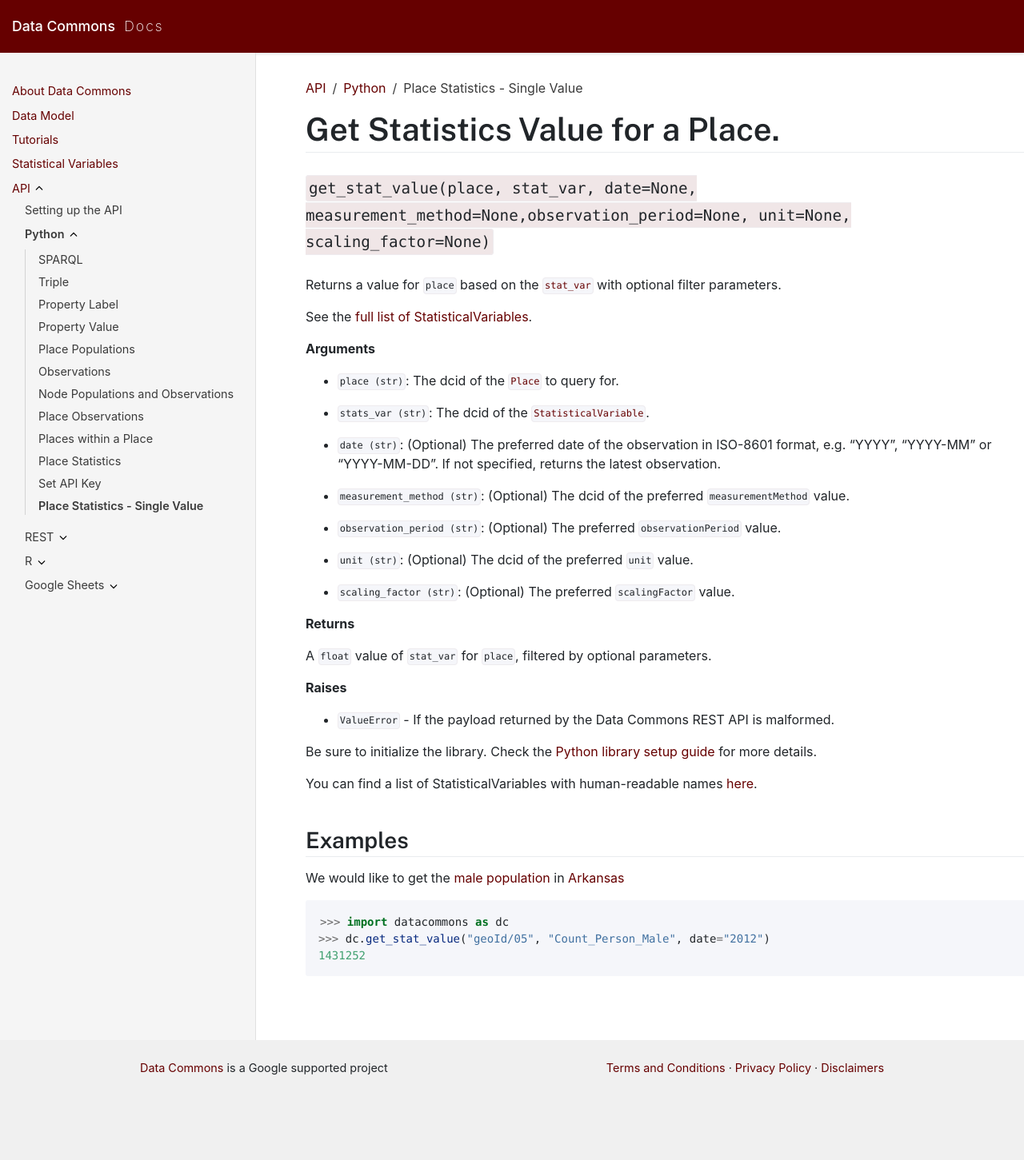
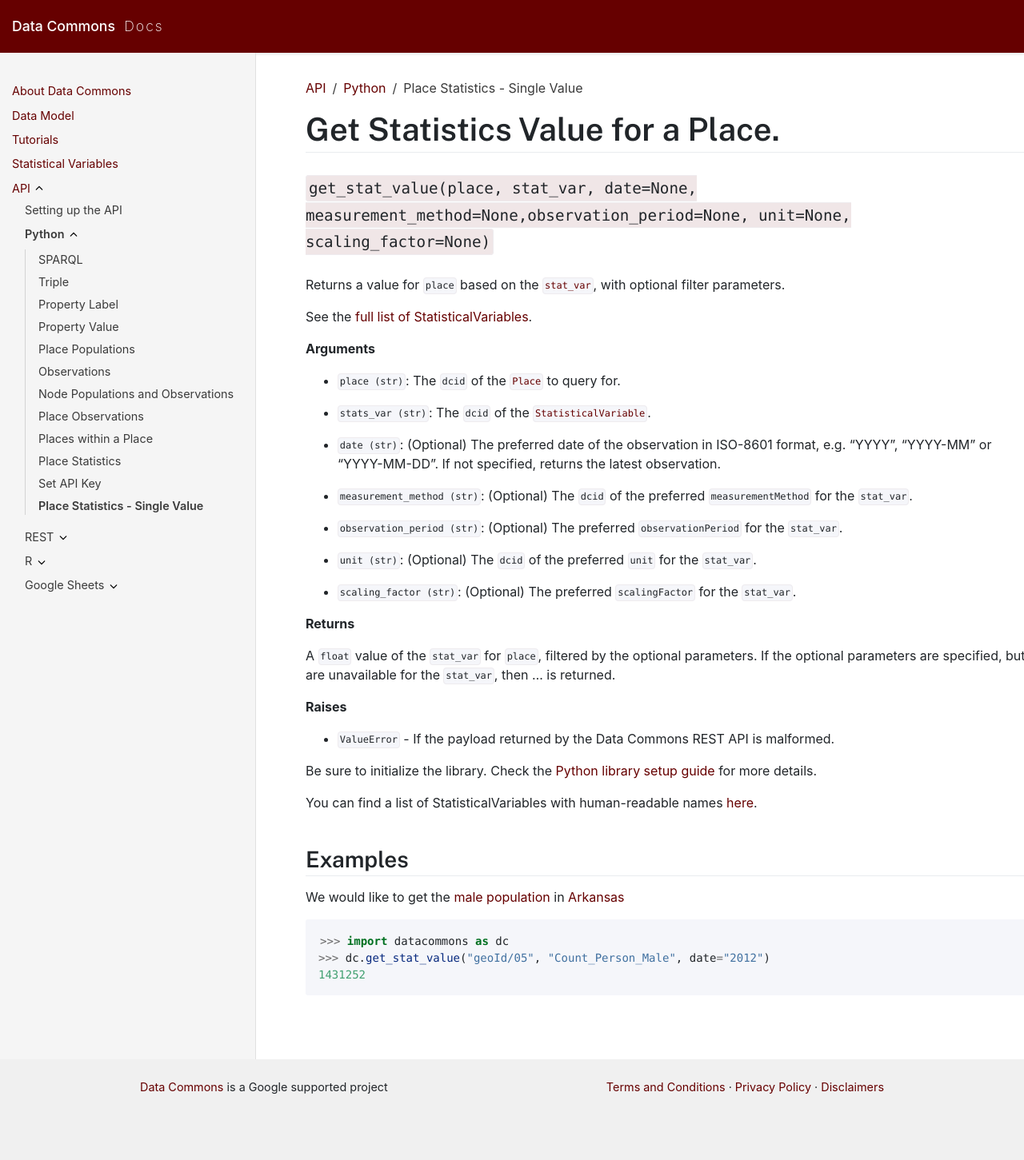
Before and after one commit to datacommonsorg/docsite, a Jekyll site: the page built from api/python/stat_value.md, in a window 1280 px wide. Shown: the whole page at 80% size. Built offline with Jekyll 4.4.1, drawn with Linux system fonts in a browser that asks for light colours; before the commit the page ends 1427 px from its top, so only the background shows below that.

Commit message:
Text updates

```diff
--- a/api/python/stat_value.md
+++ b/api/python/stat_value.md
@@ -11,32 +11,32 @@ grand_parent: API
 ## `get_stat_value(place, stat_var, date=None, measurement_method=None,observation_period=None, unit=None, scaling_factor=None)`
 
 Returns a value for `place` based on the
-[`stat_var`](https://datacommons.org/browser/StatisticalVariable) with optional
+[`stat_var`](https://datacommons.org/browser/StatisticalVariable), with optional
 filter parameters.
 
 See the [full list of StatisticalVariables](/statistical_variables.html).
 
 **Arguments**
 
-* `place (str)`: The dcid of the
+* `place (str)`: The `dcid` of the
   [`Place`](https://datacommons.org/browser/Place) to query for.
 
-* `stats_var (str)`: The dcid of the
+* `stats_var (str)`: The `dcid` of the
   [`StatisticalVariable`](https://datacommons.org/browser/StatisticalVariable).
 
 * `date (str)`: (Optional) The preferred date of the observation in ISO-8601 format, e.g. "YYYY", "YYYY-MM" or "YYYY-MM-DD". If not specified, returns the latest observation.
 
-* `measurement_method (str)`: (Optional) The dcid of the preferred `measurementMethod` value.
+* `measurement_method (str)`: (Optional) The `dcid` of the preferred `measurementMethod` for the `stat_var`.
 
-* `observation_period (str)`: (Optional) The preferred `observationPeriod` value.
+* `observation_period (str)`: (Optional) The preferred `observationPeriod` for the `stat_var`.
 
-* `unit (str)`: (Optional) The dcid of the preferred `unit` value.
+* `unit (str)`: (Optional) The `dcid` of the preferred `unit` for the `stat_var`.
 
-* `scaling_factor (str)`: (Optional) The preferred `scalingFactor` value.
+* `scaling_factor (str)`: (Optional) The preferred `scalingFactor` for the `stat_var`.
 
 **Returns**
 
- A `float` value of `stat_var` for `place`, filtered by optional parameters.
+ A `float` value of the `stat_var` for `place`, filtered by the optional parameters. If the optional parameters are specified, but are unavailable for the `stat_var`, then ... is returned.
 
 **Raises**
 
```
